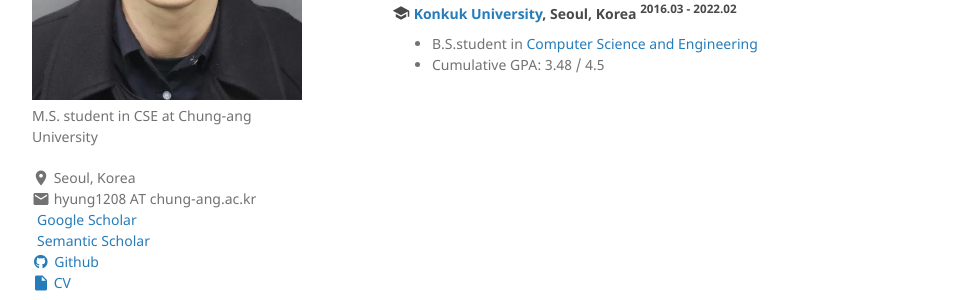
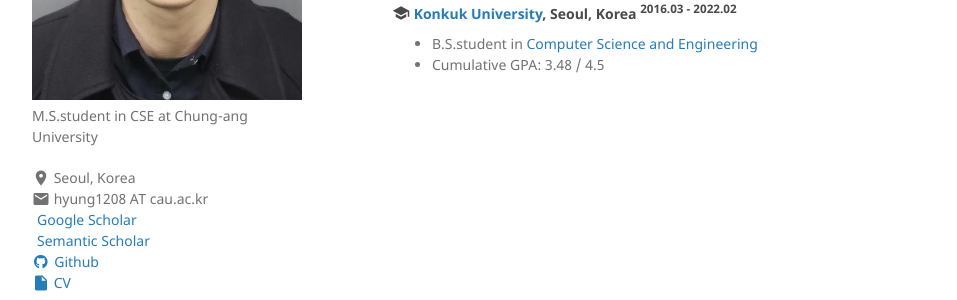
Before and after one commit to kimhyungkyu-1208/HYUNG-KYU-KIM, a Jekyll site: the page built from index.md, in a window 1280 px wide. Shown: the part 358-658 px from the top of the page, without its empty margins (128-1085 px from the left). Built offline with Jekyll 4.4.1, drawn with Linux system fonts in a browser that asks for light colours; a style sheet for code colours, icons or effects is not loaded.

Commit message:
Update _config.yml

```diff
--- a/_config.yml
+++ b/_config.yml
@@ -1,9 +1,9 @@
 title: Hyungkyu Kim
 subtitle: (김형규)
 face: /assets/img/hyungkyukim.jpg
-description: M.S. student in CSE at Chung-ang University
+description: M.S.student in CSE at Chung-ang University
 location: Seoul, Korea
-email: hyung1208 AT chung-ang.ac.kr
+email: hyung1208 AT cau.ac.kr
 homepage: https://github.com/kimhyungkyu-1208/
 #twitter:
 github: https://github.com/kimhyungkyu-1208
```
